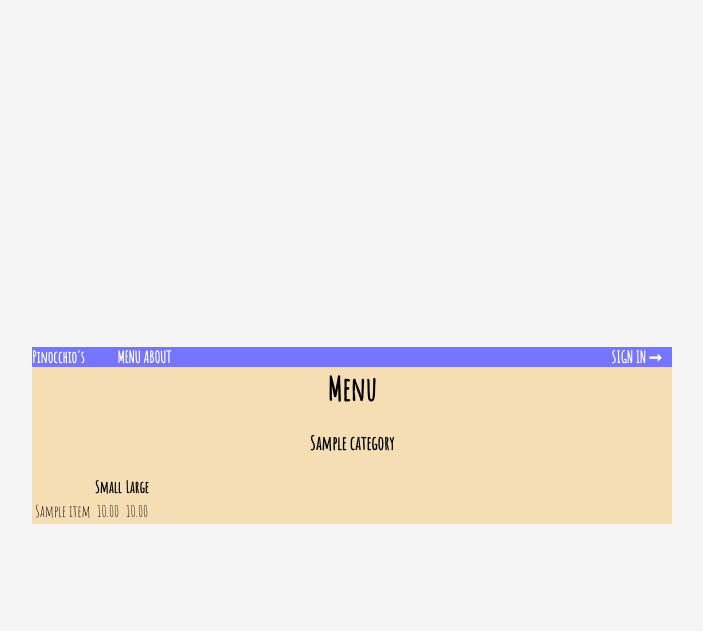
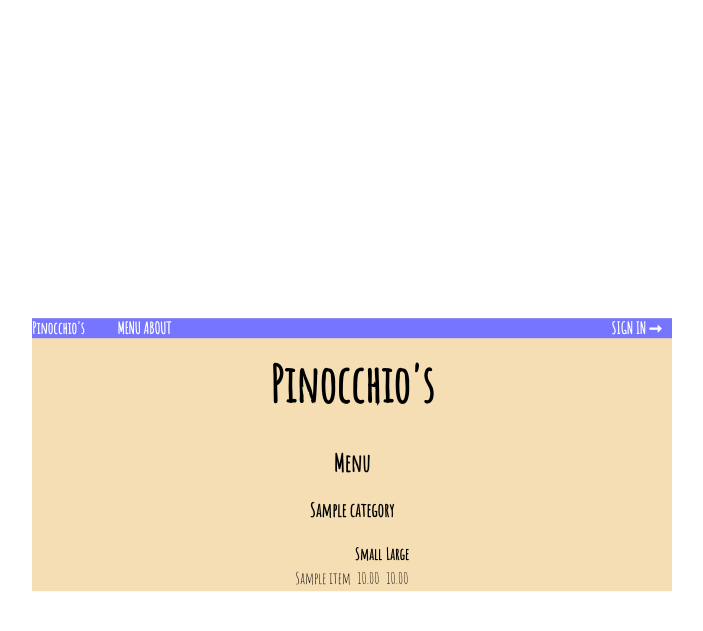
Before and after one commit to danialgagne/project3, a Django app: page / in a window 1280 px wide. Shown: the top 631 px of the page, without its empty margins (288-991 px from the left). Run offline with Django 3.2, Linux system fonts and the light colour scheme; tables that the repository leaves empty hold one stand-in row (values such as "Sample post").

Commit message:
use sass for css and slight update to styles

```diff
--- a/orders/static/orders/styles.css
+++ b/orders/static/orders/styles.css
@@ -1,36 +1,24 @@
 body {
-    background-color: whitesmoke;
   font-family: Amatic SC;
-    margin: 0;
-}
+  margin: 0; }
 
 nav {
   background-color: #7575FF;
   color: white;
   position: fixed;
   top: 0;
-    width: 100%;
-}
+  width: 100%; }
+  nav li {
+    display: inline;
+    font-weight: bold; }
+  nav a {
+    text-decoration: none;
+    color: white; }
 
 ul {
   list-style-type: none;
   margin: 0;
-    padding: 0;
-}
-
-nav li {
-    display: inline;
-    font-weight: bold;
-}
-
-nav a {
-    text-decoration: none;
-    color: white;
-}
-
-table {
-    align: center;
-}
+  padding: 0; }
 
 .menu {
   position: absolute;
@@ -38,17 +26,15 @@ table {
   top: 50%;
   left: 50%;
   transform: translate(-50%, -30%);
-    background-color: wheat;
-}
+  background-color: wheat; }
 
-.menu-items {
+.title {
   text-align: center;
-}
+  font-size: 50px; }
 
 .dropdown {
   position: relative;
-    display: inline-block;
-}
+  display: inline-block; }
 
 .dropdown-content {
   display: none;
@@ -56,32 +42,34 @@ table {
   background-color: #f9f9f9;
   color: #32325d;
   min-width: 160px;
-    box-shadow: 0px 8px 16px 0px rgba(0,0,0,0.2);
+  box-shadow: 0px 8px 16px 0px rgba(0, 0, 0, 0.2);
   padding: 12px 16px;
-    z-index: 1;
-}
+  z-index: 1; }
 
 .dropdown:hover .dropdown-content {
-    display: block;
-}
+  display: block; }
 
 .nav-primary {
-    margin-left: 30px;
-}
+  margin-left: 30px; }
 
 .nav-secondary {
   float: right;
-    padding-right: 10px;
-}
+  padding-right: 10px; }
 
 .nav-secondary .dropdown-content {
-    right: 0;
-}
+  right: 0; }
 
 .upper {
-    text-transform: uppercase;
-}
+  text-transform: uppercase; }
 
 .dropdown-content a {
-    color: rgb(75, 75, 163);
-}
+  color: #4b4ba3; }
+
+.menu-items {
+  text-align: center; }
+
+.menu-items-table {
+  margin-left: auto;
+  margin-right: auto; }
+
+/*# sourceMappingURL=styles.css.map */
--- /dev/null
+++ b/orders/static/orders/styles.scss
@@ -0,0 +1,98 @@
+$font-stack: Amatic SC;
+
+body {
+    font-family: $font-stack;
+    margin: 0;
+}
+
+nav {
+    background-color: #7575FF;
+    color: white;
+    position: fixed;
+    top: 0;
+    width: 100%;
+
+    li {
+        display: inline;
+        font-weight: bold;
+    }
+
+    a {
+        text-decoration: none;
+        color: white;
+    }
+}
+
+ul {
+    list-style-type: none;
+    margin: 0;
+    padding: 0;
+}
+
+.menu {
+    position: absolute;
+    width: 50%;
+    top: 50%;
+    left: 50%;
+    transform: translate(-50%, -30%);
+    background-color: wheat;
+}
+
+.title {
+    text-align: center;
+    font-size: 50px;
+}
+
+.dropdown {
+    position: relative;
+    display: inline-block;
+}
+
+.dropdown-content {
+    display: none;
+    position: absolute;
+    background-color: #f9f9f9;
+    color: #32325d;
+    min-width: 160px;
+    box-shadow: 0px 8px 16px 0px rgba(0,0,0,0.2);
+    padding: 12px 16px;
+    z-index: 1;
+}
+
+.dropdown:hover .dropdown-content {
+    display: block;
+}
+
+.nav-primary {
+    margin-left: 30px;
+}
+
+.nav-secondary {
+    float: right;
+    padding-right: 10px;
+}
+
+.nav-secondary {
+    .dropdown-content {
+        right: 0;
+    }
+}
+
+.upper {
+    text-transform: uppercase;
+}
+
+.dropdown-content {
+    a {
+        color: rgb(75, 75, 163);
+    }
+}
+
+.menu-items {
+    text-align: center;
+}
+
+.menu-items-table {
+    margin-left: auto;
+    margin-right: auto;
+}
--- a/orders/templates/orders/base.html
+++ b/orders/templates/orders/base.html
@@ -10,6 +10,7 @@
     </head>
     <body>
         <div class="menu">
+            <h1 class="title">Pinocchio's</h1>
             <nav>
                 <ul>
                     <li class="nav-logo">
--- a/orders/templates/orders/index.html
+++ b/orders/templates/orders/index.html
@@ -2,10 +2,10 @@
 
 {% block body %}
     <div class="menu-items">
-        <h1>Menu</h1>
+        <h2>Menu</h1>
         {% for category in categories %}
-            <h3>{{ category.name }}</h3>
-            <table>
+            <h3 class="menu-category">{{ category.name }}</h3>
+            <table class="menu-items-table">
                 <tr>
                     <th></th>
                     <th>Small</th>
```
Also changed, not shown: 2 other files. Lines whose indentation alone changed are shown as unchanged.
